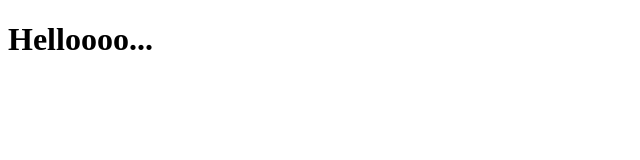
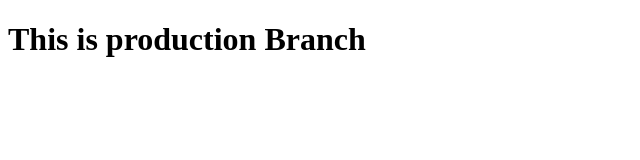
Before and after one commit to yashaswi13/practice-of-vcscf, a plain HTML site: page index.html in a window 1280 px wide. Shown: the whole page, without its empty margins (0-640 px from the left). Drawn offline with Linux system fonts and the light colour scheme.

Commit message:
second commit

```diff
--- a/index.html
+++ b/index.html
@@ -6,6 +6,6 @@
     <title>Document</title>
 </head>
 <body>
-    <h1>Helloooo...</h1>
+    <h1>This is production Branch</h1>
 </body>
 </html>
```
